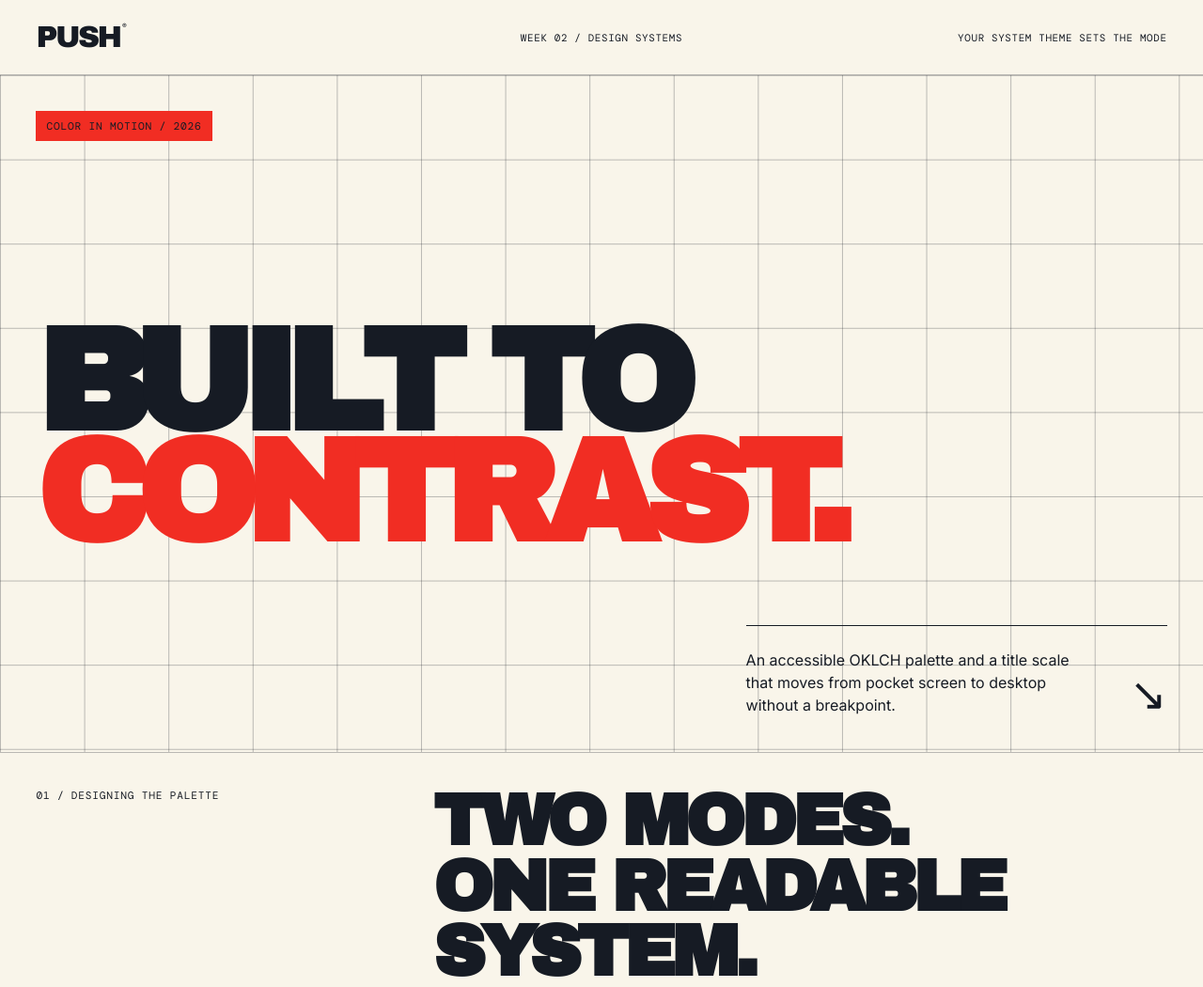
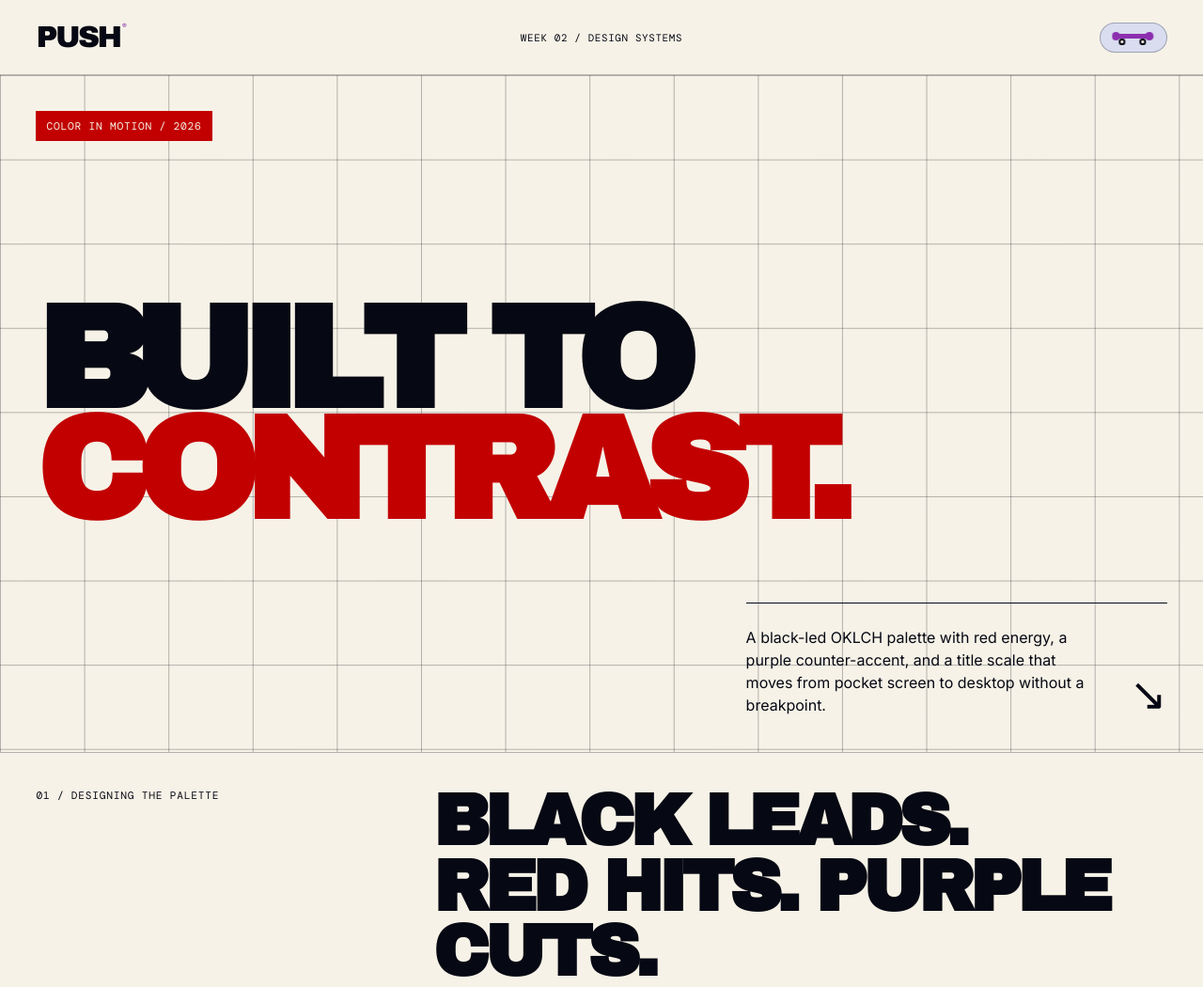
Before and after one commit to TVW96/skateboard-magazine-capstone, a website: page week02/index.html in a window 1280 px wide. Shown: the top 1050 px of the page at 94% size. Drawn offline with nearby package versions, Linux system fonts and the light colour scheme.

Commit message:
update palette tokens + add light/dark mode tooggle

```diff
--- /dev/null
+++ b/theme-toggle.js
@@ -0,0 +1,36 @@
+/* global document, localStorage, window */
+
+const themeToggle = document.querySelector("[data-theme-toggle]");
+const themeStorageKey = "push-color-theme";
+const root = document.documentElement;
+const systemTheme = window.matchMedia("(prefers-color-scheme: light)");
+
+function getTheme() {
+  return localStorage.getItem(themeStorageKey) || (systemTheme.matches ? "light" : "dark");
+}
+
+function setTheme(theme) {
+  root.dataset.theme = theme;
+
+  if (!themeToggle) {
+    return;
+  }
+
+  const nextTheme = theme === "dark" ? "light" : "dark";
+  themeToggle.setAttribute("aria-pressed", String(theme === "light"));
+  themeToggle.setAttribute("aria-label", `Switch to ${nextTheme} mode`);
+}
+
+setTheme(getTheme());
+
+themeToggle?.addEventListener("click", () => {
+  const nextTheme = root.dataset.theme === "dark" ? "light" : "dark";
+  localStorage.setItem(themeStorageKey, nextTheme);
+  setTheme(nextTheme);
+});
+
+systemTheme.addEventListener("change", () => {
+  if (!localStorage.getItem(themeStorageKey)) {
+    setTheme(getTheme());
+  }
+});
--- a/week02/index.html
+++ b/week02/index.html
@@ -22,7 +22,21 @@
                 PUSH<span>®</span>
             </a>
             <p>Week 02 / Design systems</p>
-            <p class="mode-note">Your system theme sets the mode</p>
+            <nav class="site-actions" aria-label="Display preferences">
+                <button
+                    class="theme-toggle"
+                    type="button"
+                    aria-label="Switch color theme"
+                    aria-pressed="false"
+                    data-theme-toggle
+                >
+                    <span class="skateboard" aria-hidden="true">
+                        <span class="skateboard__deck"></span>
+                        <span class="skateboard__truck skateboard__truck--front"></span>
+                        <span class="skateboard__truck skateboard__truck--back"></span>
+                    </span>
+                </button>
+            </nav>
         </header>
 
         <main id="main-content">
@@ -31,8 +45,9 @@
                 <h1 id="page-title">Built to<br><em>contrast.</em></h1>
                 <div class="hero-meta">
                     <p>
-                        An accessible OKLCH palette and a title scale that moves from pocket
-                        screen to desktop without a breakpoint.
+                        A black-led OKLCH palette with red energy, a purple counter-accent,
+                        and a title scale that moves from pocket screen to desktop without a
+                        breakpoint.
                     </p>
                     <span aria-hidden="true">↘</span>
                 </div>
@@ -41,7 +56,7 @@
             <section class="palette" aria-labelledby="palette-title">
                 <div class="section-heading">
                     <p>01 / Designing the palette</p>
-                    <h2 id="palette-title">Two modes.<br>One readable system.</h2>
+                    <h2 id="palette-title">Black leads.<br>Red hits. Purple cuts.</h2>
                 </div>
 
                 <div class="swatches">
@@ -53,14 +68,14 @@
                         <dl>
                             <div>
                                 <dt>Background</dt>
-                                <dd>oklch(97% 0.015 90)</dd>
+                                <dd>oklch(96% 0.015 90)</dd>
                             </div>
                             <div>
                                 <dt>Text</dt>
-                                <dd>oklch(22% 0.02 265)</dd>
+                                <dd>oklch(14% 0.025 275)</dd>
                             </div>
                         </dl>
-                        <p class="ratio">15.89:1 <span>AAA</span></p>
+                        <p class="ratio">17.75:1 <span>AAA</span></p>
                     </article>
 
                     <article class="swatch swatch--dark">
@@ -71,14 +86,14 @@
                         <dl>
                             <div>
                                 <dt>Background</dt>
-                                <dd>oklch(18% 0.02 265)</dd>
+                                <dd>oklch(14% 0.025 275)</dd>
                             </div>
                             <div>
                                 <dt>Text</dt>
-                                <dd>oklch(94% 0.015 90)</dd>
+                                <dd>oklch(96% 0.015 90)</dd>
                             </div>
                         </dl>
-                        <p class="ratio">15.79:1 <span>AAA</span></p>
+                        <p class="ratio">17.75:1 <span>AAA</span></p>
                     </article>
                 </div>
 
@@ -88,14 +103,14 @@
                         <p>
                             OKLCH <code>L</code> runs from 0 (black) to 1 (white) and is
                             perceptually uniform, so a large gap is a strong starting point:
-                            <strong>0.97 − 0.22 = 0.75</strong> in light mode and
-                            <strong>0.94 − 0.18 = 0.76</strong> in dark mode.
+                            <strong>0.96 − 0.14 = 0.82</strong> in light mode and
+                            <strong>0.96 − 0.14 = 0.82</strong> in dark mode.
                         </p>
                         <p>
                             WCAG does not calculate contrast from that L gap directly. After
                             converting each color to linear sRGB, it uses
                             <code>(Llighter + 0.05) / (Ldarker + 0.05)</code>. These pairs
-                            produce 15.89:1 and 15.79:1—well above AA’s 4.5:1 requirement for
+                            produce 17.75:1 in both modes—well above AA’s 4.5:1 requirement for
                             normal text.
                         </p>
                     </div>
@@ -160,5 +175,6 @@
             <p>PUSH Magazine / Week 02</p>
             <p>Fall down. Get up.</p>
         </footer>
+        <script src="../theme-toggle.js"></script>
     </body>
 </html>
--- a/week02/styles.css
+++ b/week02/styles.css
@@ -1,30 +1,62 @@
 @import url("https://fonts.googleapis.com/css2?family=Archivo+Black&family=DM+Mono:wght@400;500&family=Inter:wght@400;600;800&display=swap");
 
 :root {
-  color-scheme: light dark;
+  color-scheme: dark light;
 
-  /* Light mode: 15.89:1 text/background contrast. */
-  --background: oklch(97% 0.015 90);
-  --text: oklch(22% 0.02 265);
-  --surface: oklch(92% 0.02 90);
-  --accent: oklch(62% 0.23 29);
-  --accent-text: oklch(22% 0.02 265);
-  --line: oklch(22% 0.02 265 / 28%);
+  /* Black-led mode: 17.75:1 text/background contrast. */
+  --background: oklch(14% 0.025 275);
+  --text: oklch(96% 0.015 90);
+  --surface: oklch(18% 0.025 275);
+  --accent: oklch(55% 0.22 28);
+  --accent-link: oklch(68% 0.18 28);
+  --accent-secondary: oklch(55% 0.2 315);
+  --accent-secondary-link: oklch(68% 0.16 315);
+  --accent-text: oklch(96% 0.015 90);
+  --line: oklch(96% 0.015 90 / 28%);
 
   /* 28px at 375px → 48px at 1440px (with a 16px root size). */
   --title-size: clamp(1.75rem, calc(1.3099rem + 1.8779vw), 3rem);
 }
 
-@media (prefers-color-scheme: dark) {
+@media (prefers-color-scheme: light) {
   :root {
-    /* Dark mode: 15.79:1 text/background contrast. */
-    --background: oklch(18% 0.02 265);
-    --text: oklch(94% 0.015 90);
-    --surface: oklch(24% 0.025 265);
-    --accent: oklch(82% 0.14 100);
-    --accent-text: oklch(18% 0.02 265);
-    --line: oklch(94% 0.015 90 / 28%);
+    /* Light context: 17.75:1 text/background contrast. */
+    --background: oklch(96% 0.015 90);
+    --text: oklch(14% 0.025 275);
+    --surface: oklch(90% 0.025 275);
+    --accent: oklch(50% 0.22 28);
+    --accent-link: oklch(50% 0.22 28);
+    --accent-secondary: oklch(50% 0.2 315);
+    --accent-secondary-link: oklch(50% 0.2 315);
+    --accent-text: oklch(96% 0.015 90);
+    --line: oklch(14% 0.025 275 / 28%);
   }
+}
+
+:root[data-theme="dark"] {
+  color-scheme: dark;
+  --background: oklch(14% 0.025 275);
+  --text: oklch(96% 0.015 90);
+  --surface: oklch(18% 0.025 275);
+  --accent: oklch(55% 0.22 28);
+  --accent-link: oklch(68% 0.18 28);
+  --accent-secondary: oklch(55% 0.2 315);
+  --accent-secondary-link: oklch(68% 0.16 315);
+  --accent-text: oklch(96% 0.015 90);
+  --line: oklch(96% 0.015 90 / 28%);
+}
+
+:root[data-theme="light"] {
+  color-scheme: light;
+  --background: oklch(96% 0.015 90);
+  --text: oklch(14% 0.025 275);
+  --surface: oklch(90% 0.025 275);
+  --accent: oklch(50% 0.22 28);
+  --accent-link: oklch(50% 0.22 28);
+  --accent-secondary: oklch(50% 0.2 315);
+  --accent-secondary-link: oklch(50% 0.2 315);
+  --accent-text: oklch(96% 0.015 90);
+  --line: oklch(14% 0.025 275 / 28%);
 }
 
 * {
@@ -91,6 +123,7 @@ footer p {
 
 .wordmark span {
   margin-left: 0.15rem;
+  color: var(--accent-secondary-link);
   font-family: "Inter", sans-serif;
   font-size: 0.45rem;
   letter-spacing: 0;
@@ -100,6 +133,91 @@ footer p {
 .mode-note,
 footer p:last-child {
   justify-self: end;
+}
+
+.site-actions {
+  justify-self: end;
+}
+
+.theme-toggle {
+  width: 4.5rem;
+  height: 2rem;
+  display: grid;
+  place-items: center;
+  padding: 0;
+  border: 1px solid var(--line);
+  border-radius: 999px;
+  color: var(--text);
+  background: var(--surface);
+  cursor: pointer;
+}
+
+.theme-toggle:hover,
+.theme-toggle:focus-visible {
+  border-color: var(--accent-link);
+  outline: 0;
+}
+
+.skateboard {
+  position: relative;
+  width: 2.9rem;
+  height: 1rem;
+  display: block;
+  transition:
+    transform 220ms ease,
+    color 220ms ease;
+}
+
+.skateboard__deck {
+  position: absolute;
+  inset: 0.22rem 0.2rem 0.42rem;
+  border-radius: 999px;
+  background: var(--accent-link);
+}
+
+.skateboard__deck::before,
+.skateboard__deck::after {
+  position: absolute;
+  top: -0.09rem;
+  width: 0.54rem;
+  height: 0.54rem;
+  border-radius: 50%;
+  background: inherit;
+  content: "";
+}
+
+.skateboard__deck::before {
+  left: -0.14rem;
+}
+
+.skateboard__deck::after {
+  right: -0.14rem;
+}
+
+.skateboard__truck {
+  position: absolute;
+  bottom: 0;
+  width: 0.42rem;
+  height: 0.42rem;
+  border: 2px solid var(--text);
+  border-radius: 50%;
+  background: var(--background);
+}
+
+.skateboard__truck--front {
+  left: 0.55rem;
+}
+
+.skateboard__truck--back {
+  right: 0.55rem;
+}
+
+[data-theme="light"] .skateboard {
+  transform: rotateY(180deg);
+}
+
+[data-theme="light"] .skateboard__deck {
+  background: var(--accent-secondary-link);
 }
 
 .hero,
@@ -151,7 +269,7 @@ h1 {
 }
 
 h1 em {
-  color: var(--accent);
+  color: var(--accent-link);
   font-style: normal;
 }
 
@@ -216,13 +334,13 @@ h1 em {
 }
 
 .swatch--light {
-  color: oklch(22% 0.02 265);
-  background: oklch(97% 0.015 90);
+  color: oklch(14% 0.025 275);
+  background: oklch(96% 0.015 90);
 }
 
 .swatch--dark {
-  color: oklch(94% 0.015 90);
-  background: oklch(18% 0.02 265);
+  color: oklch(96% 0.015 90);
+  background: oklch(14% 0.025 275);
 }
 
 .swatch > div:first-child {
@@ -469,6 +587,7 @@ footer a {
 
 .week-item > p:first-child {
   margin: 0;
+  color: var(--accent-secondary-link);
   font-family: "DM Mono", monospace;
   font-size: 0.7rem;
   letter-spacing: 0.07em;
@@ -490,6 +609,7 @@ footer a {
 }
 
 .week-item a {
+  color: var(--accent-link);
   text-decoration: none;
 }
 
@@ -577,4 +697,8 @@ footer a {
   html {
     scroll-behavior: auto;
   }
+
+  .skateboard {
+    transition: none;
+  }
 }
```
Also changed, not shown: index.html (+14 -0 lines).
